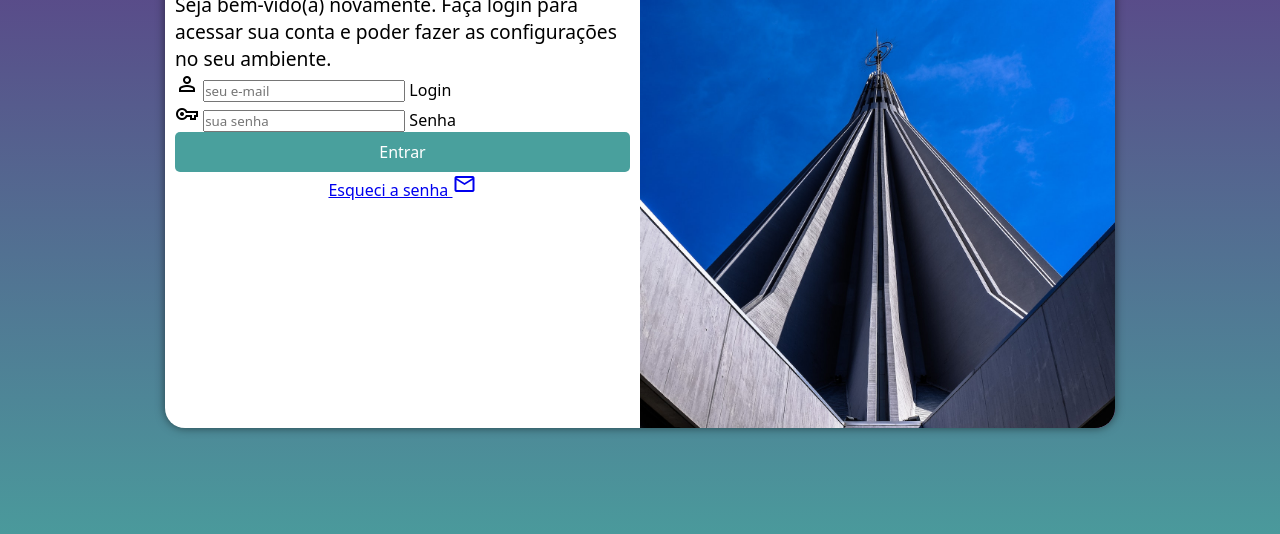
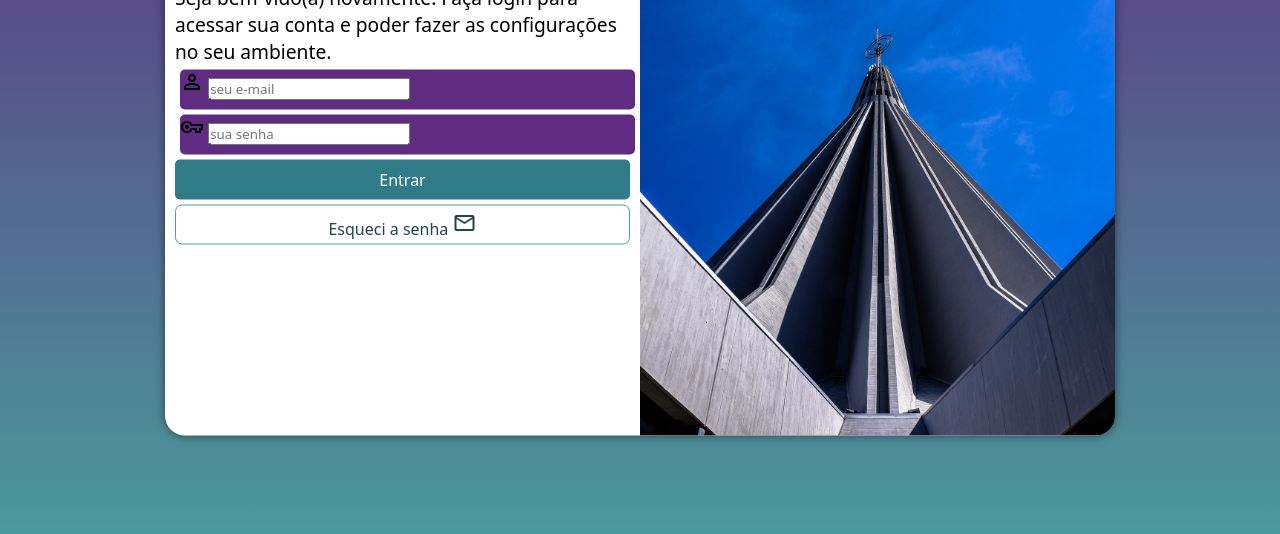
Before and after one commit to Rafasfrancah/TelaDeLogin, a plain HTML site: page index.html in a window 1280 px wide. Shown: the part 222-756 px from the top of the page. Drawn offline with nearby package versions, Linux system fonts and the light colour scheme.

Commit message:
Aplicando estilo ao formulário de login

```diff
--- a/estilos/style.css
+++ b/estilos/style.css
@@ -35,7 +35,7 @@ section#login {
 
 
     background-color: white;
-    height: 500px;
+    height: 515px;
     width: 250px;
     border-radius: 20px;
     box-shadow: 0px 0px 10px rgba(0, 0, 0, 0.521);
@@ -66,12 +66,25 @@ div#formulario > p {
     font-size: 0.8em;
 }
 
+form > div.campo {
+    background-color: #5f2c82;
+    display: block;
+    width: 100%;
+    height: 40px;
+    border-radius: 5px;
+    margin: 5px 5px;
+}
+
+div.campo > label {
+    display: none;
+}
+
 form > input[type=submit] {
     display: block;
     font-size: 1em;
     width: 100%;
     height: 40px;
-    background-color: #49a09d;
+    background-color: #2f7c88;
     color: white;
     border: none;
     border-radius: 5px;
@@ -89,5 +102,23 @@ form > a.botao {
     display: block;
     text-align: center;
     font-size: 1em;
+    width: 100%;
+    height: 40px;
+    padding-top: 5px;
+    margin-top: 5px;
+    background-color: white;
+    color: #1f4746;
+    border: 1px solid #49a09d;
+    border-radius: 7px;
+    text-decoration: none;
 
 }
+
+form > a.botao:hover {
+    background-color: #3cd6ef;
+
+}
+
+form > a.botao > i {
+    font-size: 0.8em;
+}
```
